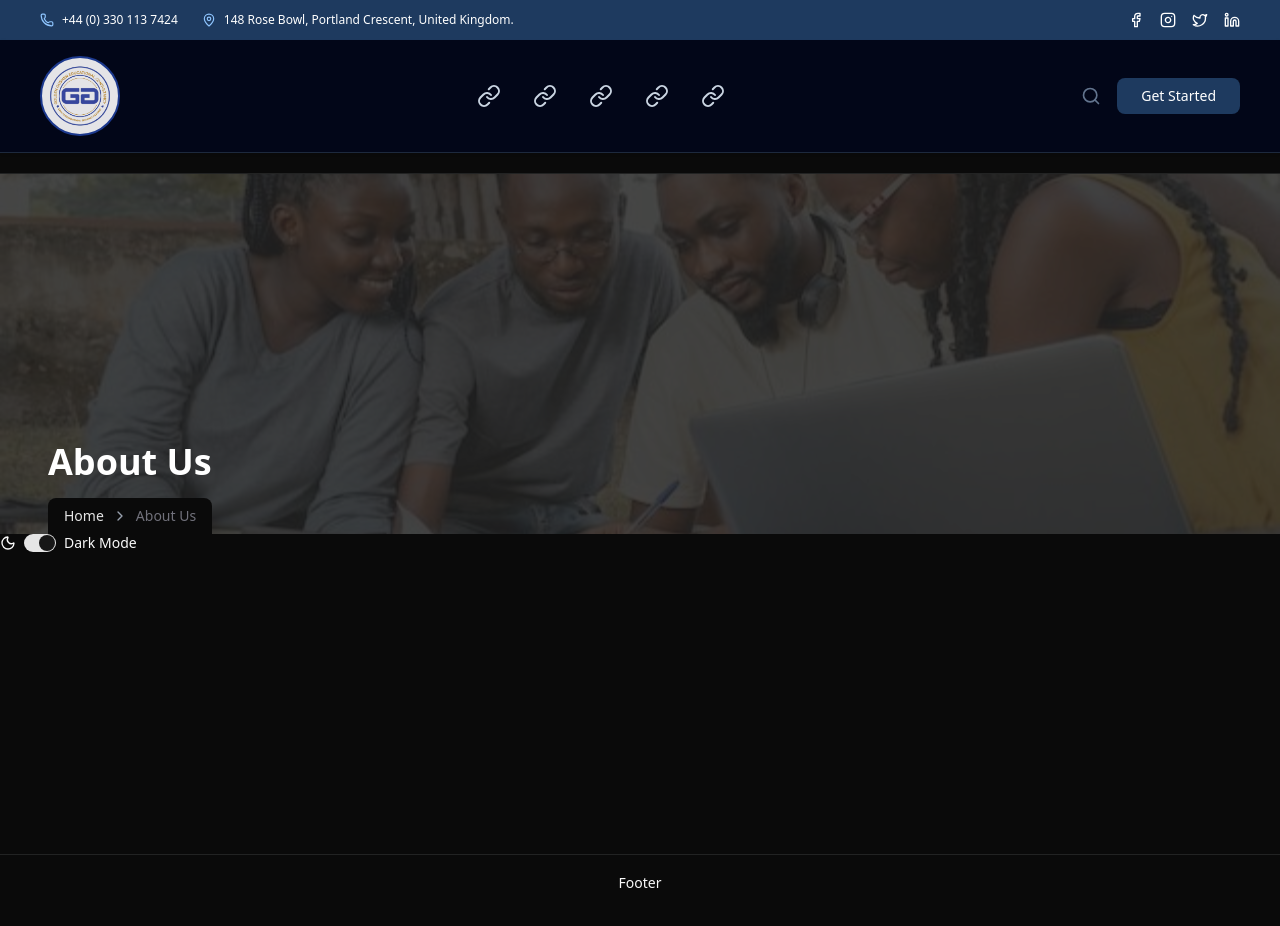
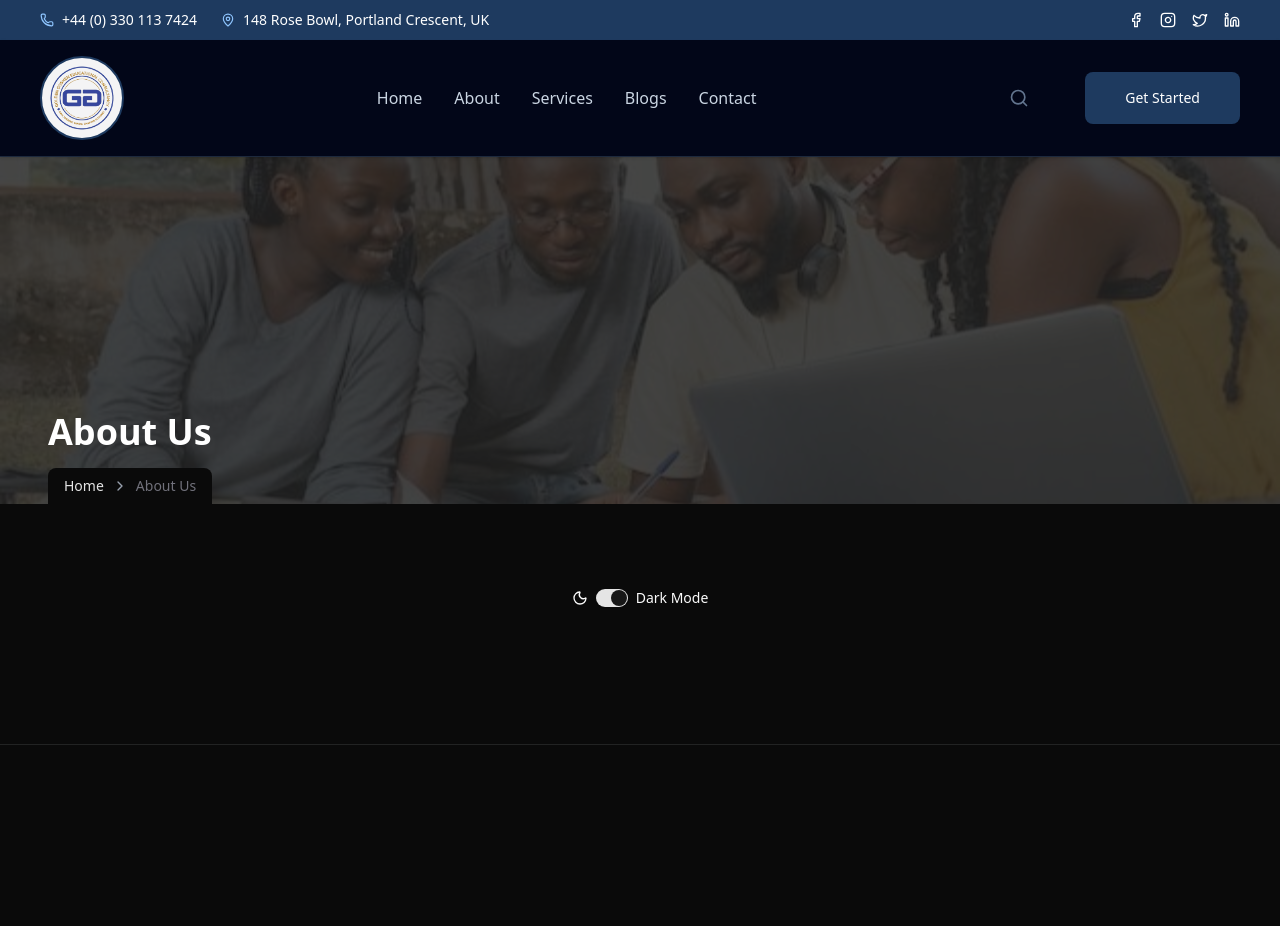
Before and after one commit to JoshDickson1/ggecl-rebranding, a React (Vite) app in the folder frontend/: page /about in a window 1280 px wide. Shown: the top 926 px of the page. Built offline with nearby package versions, Linux system fonts and the light colour scheme.

Commit message:
error handling

```diff
--- a/frontend/src/App.css
+++ b/frontend/src/App.css
@@ -126,8 +126,3 @@
 html {
   scroll-behavior: smooth;
 }
-
-/* Ensure the body has enough padding so the fixed navbar doesn't cover content */
-body {
-  padding-top: 110px; /* Adjust based on your header's total height */
-}
--- a/frontend/src/components_/PageHero.tsx
+++ b/frontend/src/components_/PageHero.tsx
@@ -22,7 +22,7 @@ export function PageHero({
   return (
     <section
       className={cn(
-        "relative h-[360px] w-full overflow-hidden",
+        "relative h-[360px] mt-10 md:mt-20 w-full overflow-hidden",
         className
       )}
     >
--- a/frontend/src/outlet/Footer.tsx
+++ b/frontend/src/outlet/Footer.tsx
@@ -1,6 +1,10 @@
+import { ModeToggle } from "@/mode-toggle"
+
 const Footer = () => {
   return (
-    <div>Footer</div>
+    <div className="min-h-92">
+      <ModeToggle />
+    </div>
   )
 }
 
--- a/frontend/src/outlet/Navbar.tsx
+++ b/frontend/src/outlet/Navbar.tsx
@@ -1,68 +1,123 @@
 import { useEffect, useState } from "react"
-import { Phone, MapPin, Facebook, Instagram, Twitter, Linkedin, Search, Link } from "lucide-react"
+import {
+  Phone,
+  MapPin,
+  Facebook,
+  Instagram,
+  Twitter,
+  Linkedin,
+  Search,
+  PanelRight,
+  X,
+} from "lucide-react"
+import { Link } from "react-router-dom"
 import { Button } from "@/components/ui/button"
 
 export function Navbar() {
   const [isAtTop, setIsAtTop] = useState(true)
+  const [menuOpen, setMenuOpen] = useState(false)
 
   useEffect(() => {
-    const handleScroll = () => {
-      setIsAtTop(window.scrollY < 50)
-    }
+    const handleScroll = () => setIsAtTop(window.scrollY < 50)
     window.addEventListener("scroll", handleScroll)
     return () => window.removeEventListener("scroll", handleScroll)
   }, [])
 
   return (
-    <header className="fixed top-0 left-0 right-0 z-50 transition-all duration-300">
-      {/* Top Bar - Hidden on scroll */}
+    <>
+      <header className="fixed top-0 left-0 right-0 z-50">
+        {/* Top Bar */}
         <div
-        className={`bg-[#1e3a5f] px-10 text-white py-2 px-6 flex justify-between items-center transition-all duration-300 overflow-hidden ${
+          className={`bg-[#1e3a5f] text-white transition-all duration-300 overflow-hidden ${
             isAtTop ? "h-10 opacity-100" : "h-0 opacity-0"
           }`}
         >
-        <div className="flex items-center gap-6 text-xs font-light">
+          <div className="flex justify-between items-center h-10 px-4 md:px-10 text-sm">
+            <div className="flex items-center gap-6">
               <div className="flex items-center gap-2">
                 <Phone size={14} className="text-blue-300" />
                 <span>+44 (0) 330 113 7424</span>
               </div>
-          <div className="md:flex hidden items-center gap-2">
+              <div className="hidden md:flex items-center gap-2">
                 <MapPin size={14} className="text-blue-300" />
-            <span>148 Rose Bowl, Portland Crescent, United Kingdom.</span>
+                <span>148 Rose Bowl, Portland Crescent, UK</span>
               </div>
             </div>
-        <div className="flex items-center gap-4">
-          <Facebook size={16} className="cursor-pointer hover:text-blue-300" />
-          <Instagram size={16} className="cursor-pointer hover:text-blue-300" />
-          <Twitter size={16} className="cursor-pointer hover:text-blue-300" />
-          <Linkedin size={16} className="cursor-pointer hover:text-blue-300" />
+            <div className="flex gap-4">
+              <Facebook size={16} />
+              <Instagram size={16} />
+              <Twitter size={16} />
+              <Linkedin size={16} />
+            </div>
           </div>
         </div>
 
-      {/* Main Navigation */}
-      <nav className="bg-white px-10 dark:bg-slate-950 border-b border-slate-200 dark:border-slate-800 px-6 py-4 flex justify-between items-center shadow-sm">
-        <div className="flex items-center gap-2">
-          {/* Replace with your actual logo img */}
-          <div className="w-20 h-20 dark:bg-zinc-200 bg-zinc-100 rounded-full flex items-center justify-center border-2 border-blue-900 overflow-hidden">
-             <img src="/ggecl_logo.png" alt="Golden Goshen Education Consultancy (GGECL) Logo" className="w-30 h-30 object-contain" />
-          </div>
-        </div>
+        {/* Main Nav */}
+        <nav className="bg-white dark:bg-slate-950 border-b border-slate-200 dark:border-slate-800 shadow-sm">
+          <div className="flex items-center justify-between px-4 md:px-10 py-4">
+            {/* Logo */}
+            <Link to="/" className="flex items-center bg-zinc-100 p-0 border-2 border-[#1e3a5f] rounded-full">
+              <img
+                src="/ggecl_logo.png"
+                alt="GGECL Logo"
+                className="h-14 w-14 md:h-20 md:w-20 object-contain"
+              />
+            </Link>
 
-        <ul className="hidden md:flex items-center gap-8 text-slate-600 dark:text-slate-300 font-medium">
-          <Link to={"/"} className="hover:text-blue-900 dark:hover:text-white cursor-pointer transition-colors">Home</Link>
-          <Link to={"/about"} className="hover:text-blue-900 dark:hover:text-white cursor-pointer transition-colors">About</Link>
-          <Link to={"/services"} className="hover:text-blue-900 dark:hover:text-white cursor-pointer transition-colors">Services</Link>
-          <Link to={"/blogs"} className="hover:text-blue-900 dark:hover:text-white cursor-pointer transition-colors">Blogs</Link>
-          <Link to={"/contact"} className="hover:text-blue-900 dark:hover:text-white cursor-pointer transition-colors">Contact</Link>
+            {/* Desktop Links */}
+            <ul className="hidden md:flex gap-8 text-slate-600 dark:text-slate-300 font-medium">
+              <Link to="/">Home</Link>
+              <Link to="/about">About</Link>
+              <Link to="/services">Services</Link>
+              <Link to="/blogs">Blogs</Link>
+              <Link to="/contact">Contact</Link>
             </ul>
 
-        <div className="flex items-center gap-4">
-          <Search size={20} className="text-slate-500 cursor-pointer hover:text-blue-900" />
-          <Button className="bg-[#1e3a5f] hover:bg-[#2a5288] text-white px-6 rounded-md">
+            {/* Desktop Actions */}
+            <div className="hidden md:flex items-center gap-14">
+              <Search size={20} className="text-slate-500" />
+              <Button className="h-13 px-10 text-white bg-[#1e3a5f] hover:bg-[#2a5288]">
                 Get Started
               </Button>
             </div>
+
+            {/* Mobile Menu Button */}
+            <button
+              className="md:hidden"
+              onClick={() => setMenuOpen(true)}
+            >
+              <PanelRight size={28} />
+            </button>
+          </div>
         </nav>
       </header>
+
+      {/* Mobile Menu Overlay */}
+      {menuOpen && (
+        <div className="fixed inset-0 z-[100] bg-white/60 dark:bg-black/60 backdrop-blur-md flex flex-col items-center justify-center">
+          <button
+            className="absolute top-6 right-6 text-white"
+            onClick={() => setMenuOpen(false)}
+          >
+            <X size={32} />
+          </button>
+
+          <div className="flex flex-col items-center gap-8 text-white text-xl font-medium">
+            <Link to="/" onClick={() => setMenuOpen(false)}>Home</Link>
+            <Link to="/about" onClick={() => setMenuOpen(false)}>About</Link>
+            <Link to="/services" onClick={() => setMenuOpen(false)}>Services</Link>
+            <Link to="/blogs" onClick={() => setMenuOpen(false)}>Blogs</Link>
+            <Link to="/contact" onClick={() => setMenuOpen(false)}>Contact</Link>
+
+            <div className="flex gap-6 mt-6">
+              {/* <Search size={22} /> */}
+              <Button className="h-12 px-8 bg-[#1e3a5f] text-white hover:bg-[#2a5288]">
+                Get Started
+              </Button>
+            </div>
+          </div>
+        </div>
+      )}
+    </>
   )
 }
--- a/frontend/src/pages/About.tsx
+++ b/frontend/src/pages/About.tsx
@@ -1,5 +1,4 @@
 import { PageHero } from "@/components_/PageHero"
-import { ModeToggle } from "@/mode-toggle"
 
 const About = () => {
   return (
@@ -13,7 +12,6 @@ const About = () => {
             { label: "About Us" },
           ]}
         />
-        <ModeToggle />
       </div>
     </div>
   )
```
Also changed, not shown: frontend/vercel.json (added). Lines whose indentation alone changed are shown as unchanged.
